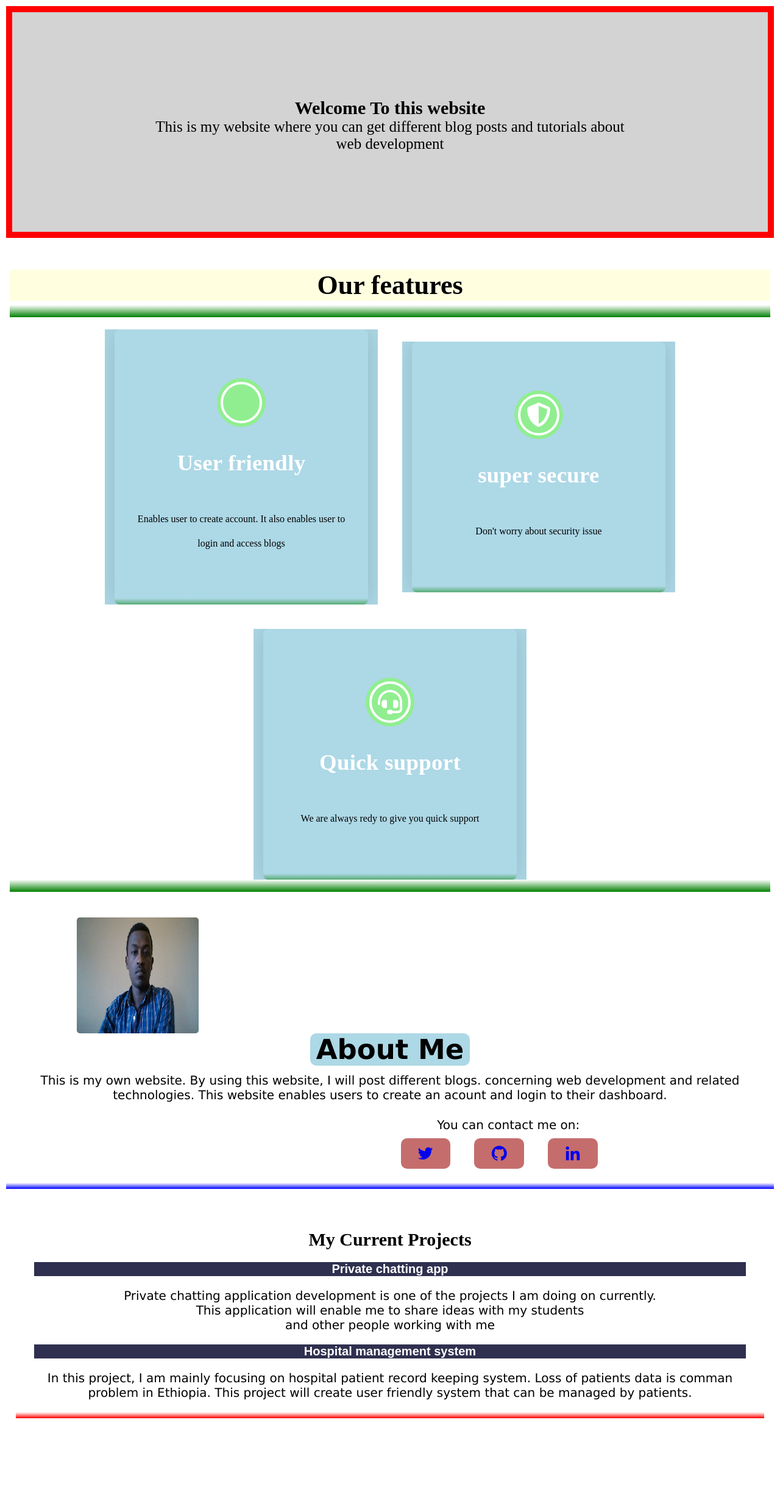
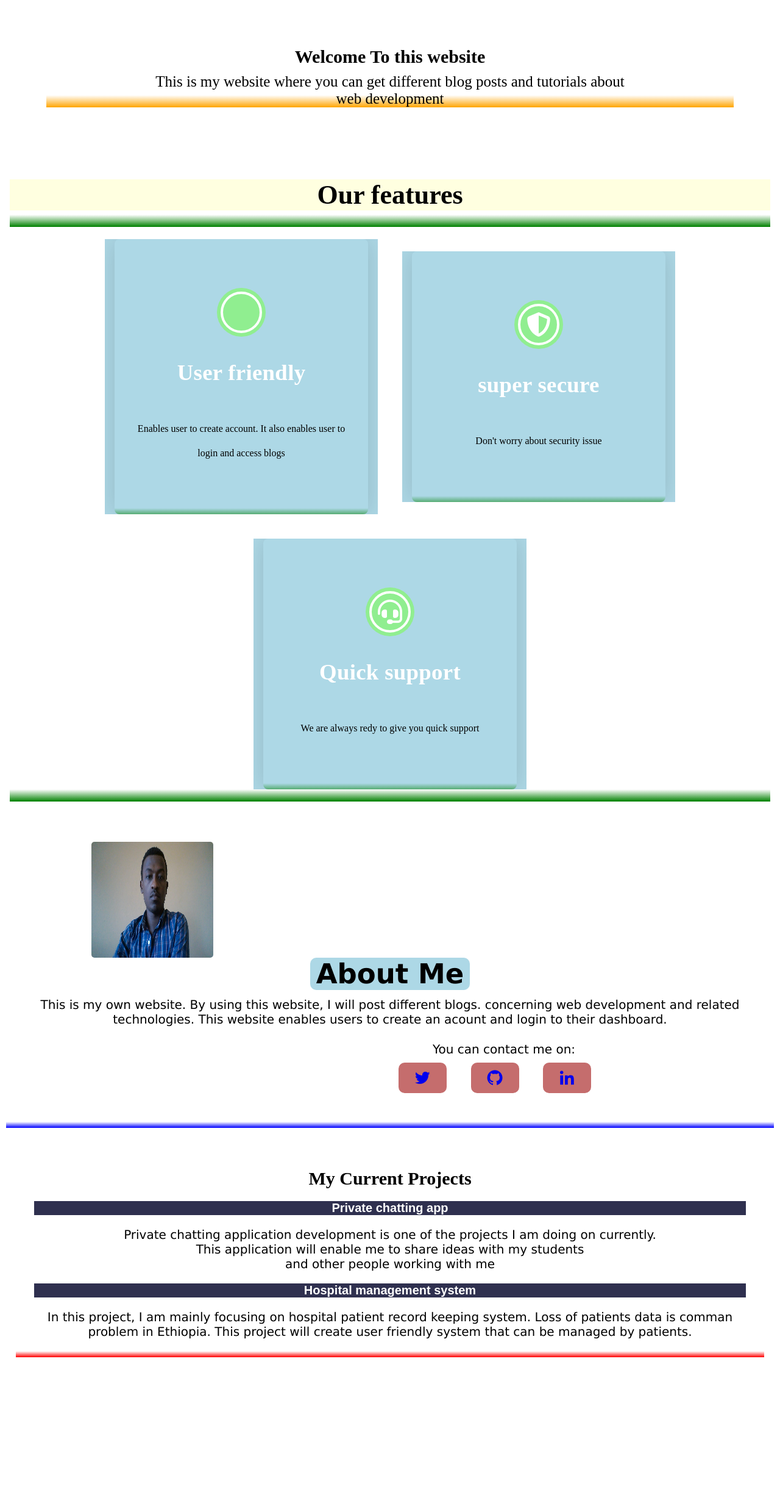
Before and after one commit to yaekobbonke/ALX-foundation_portfolio, a Flask app: page / in a window 1280 px wide. Shown: the part 114-2555 px from the top of the page at 61% size. Before the commit the page ends 2465 px from the top, so only its background shows below. Run offline with Flask 3, Linux system fonts and the light colour scheme.

Commit message:
base updated

```diff
--- a/website/static/css/base.css
+++ b/website/static/css/base.css
@@ -53,23 +53,25 @@
     .navbar .navbar_block li a:hover {
       text-decoration: underline;
     }
-    .intro {
+    .cont {
       text-align: center;
-      background-color: lightgrey;
-      padding-top: 15px;
-      border: solid red 10px;
       box-sizing: border-box;
-      margin: 10px;
-      padding: 130px;
-
+      margin: 60px;
+    background: linear-gradient(0deg, orange, transparent 20px);
     }
-
+    .cover {
+    height: 700px;
+    width: 800px;
+    margin: 50px;
+    position: relative;
+    }
 .cont h3 {
     font-size: 30px;
-    margin-top: 10px;
+
 }
 .cont p {
 font-size: 25px;
+margin-top: 10px;
 }
 .row {
 display: flex;
@@ -169,6 +171,7 @@ padding: 0 1em;
         margin: 10px;
 	background-color: blue;
         background: linear-gradient(0deg, blue, transparent 10px);
+	padding: 40px;
     }
     .my_photo {
         width: 200px;
@@ -246,6 +249,7 @@ padding: 0 1em;
 	padding: 30px;
 	background-color: lightblue;
 	 background: linear-gradient(0deg, red, transparent 10px);
+	 margin-bottom: 200px;
       }
       .project_content h2 {
       justify-content: center;
```
